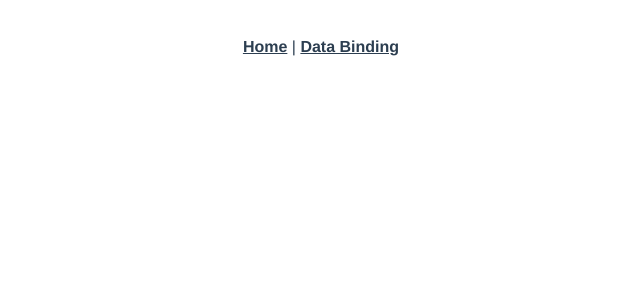
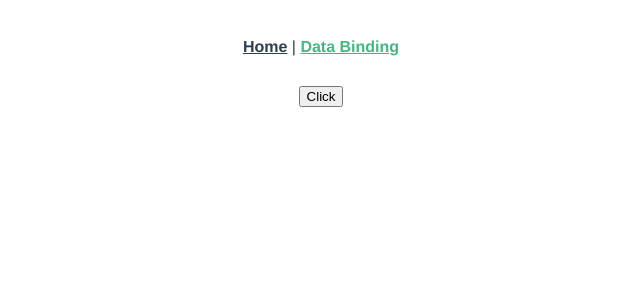
Before and after one commit to swat018/vue.js-project, a Vue app: page /eventclick3 in a window 1280 px wide. Before the commit this address had no page. Shown: the top 300 px of the page, without its empty margins (319-959 px from the left). Built offline with nearby package versions, Linux system fonts and the light colour scheme.

Commit message:
데이터 바인딩 - 이벤트 처리(v-on):클릭 이벤트(v-on:click)3

```diff
--- a/src/App.vue
+++ b/src/App.vue
@@ -1,7 +1,7 @@
 <template>
   <div id="nav">
     <router-link to="/">Home</router-link> |
-    <router-link to="/eventclick2">Data Binding</router-link>
+    <router-link to="/eventclick3">Data Binding</router-link>
   </div>
   <router-view/>
 </template>
--- a/src/router/index.js
+++ b/src/router/index.js
@@ -3,7 +3,7 @@ import {
   createWebHistory
 } from 'vue-router'
 import Home from '../views/Home.vue'
-import  EventClick2 from '../views/EventClick2.vue'
+import  EventClick3 from '../views/EventClick3.vue'
 
 const routes = [
   {
@@ -20,9 +20,9 @@ const routes = [
     component: () => import(/* webpackChunkName: "about" */ '../views/About.vue')
   },
   {
-    path: '/eventclick2',
-    name: 'EventClick2',
-    component: EventClick2
+    path: '/eventclick3',
+    name: 'EventClick3',
+    component: EventClick3
   }
 ]
 
--- /dev/null
+++ b/src/views/EventClick3.vue
@@ -0,0 +1,28 @@
+<template>
+  <div>
+    <button type="button" @click="one(), two()">Click</button>
+  </div>
+</template>
+
+<script>
+export default {
+  name: "EventClick",
+  data(){
+    return {
+      counter: 0
+    };
+  },
+  methods: {
+    one(){
+      alert('One');
+    },
+    two(){
+      alert('Two');
+    }
+  }
+}
+</script>
+
+<style scoped>
+
+</style>
```
